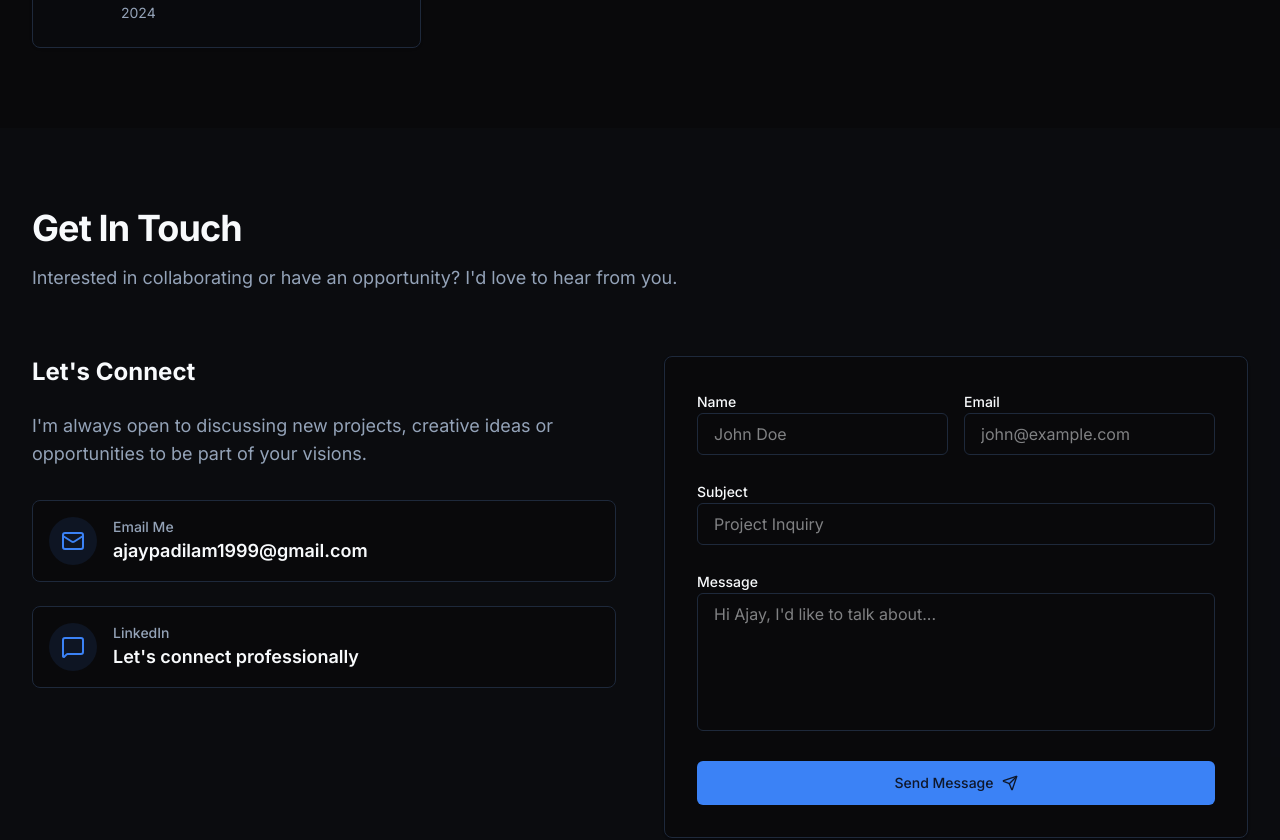
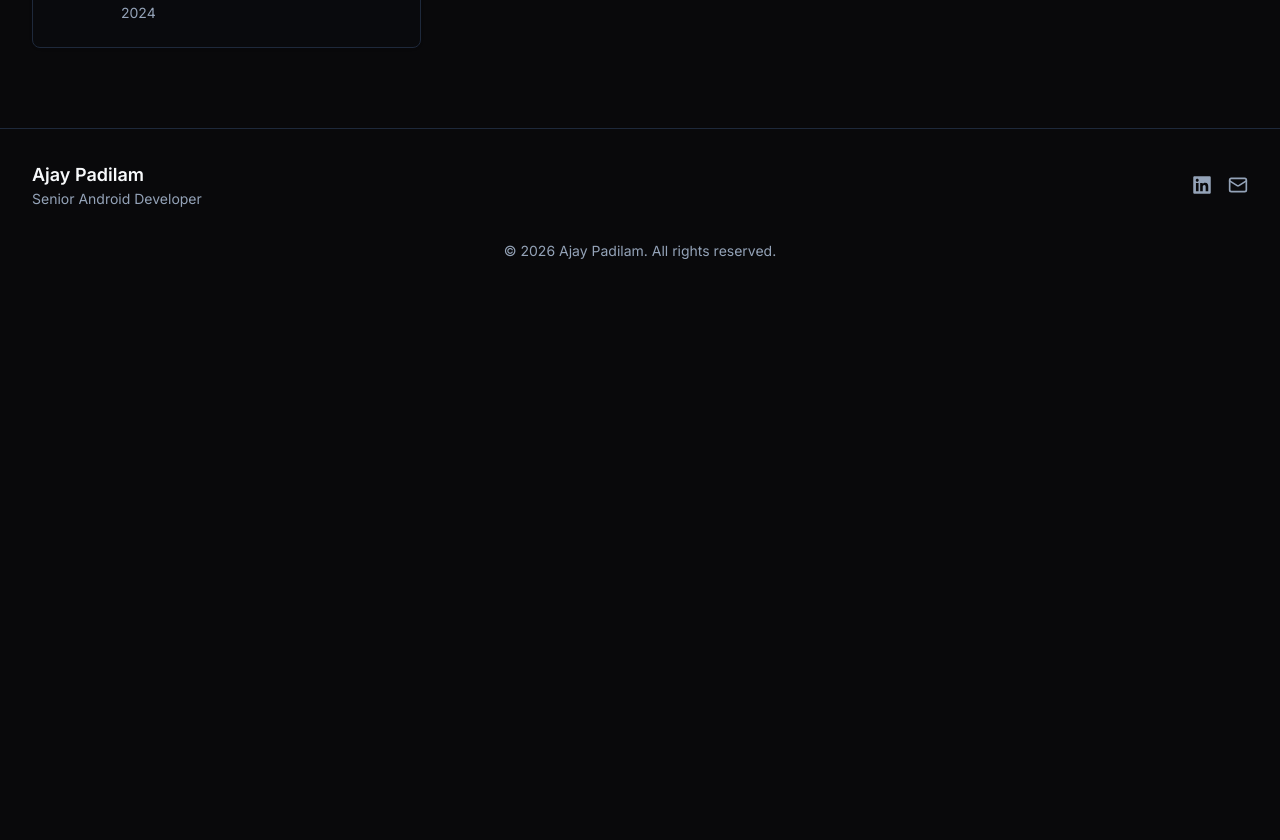
Before and after one commit to ajaypadilam/ajay-portfolio-, a Next.js app: page / in a window 1280 px wide. Shown: the part 7880-8720 px from the top of the page. After the commit the page ends 8173 px from the top, so only its background shows below. Built offline with nearby package versions, Linux system fonts and the light colour scheme.

Commit message:
feat: remove Contact section temporarily

```diff
--- a/src/app/page.tsx
+++ b/src/app/page.tsx
@@ -5,7 +5,7 @@ import { Experience } from "@/components/sections/Experience";
 import { Projects } from "@/components/sections/Projects";
 import { Architecture } from "@/components/sections/Architecture";
 import { Certifications } from "@/components/sections/Certifications";
-import { Contact } from "@/components/sections/Contact";
+
 
 export default function Home() {
   return (
@@ -17,7 +17,7 @@ export default function Home() {
       <Projects />
       <Architecture />
       <Certifications />
-      <Contact />
+
     </>
   );
 }
--- a/src/components/sections/Contact.tsx
+++ b/src/components/sections/Contact.tsx
@@ -5,13 +5,42 @@ import { personalInfo } from "@/lib/data";
 import { SectionHeader } from "../ui/SectionHeader";
 import { Card, CardContent } from "../ui/Card";
 import { Button } from "../ui/Button";
-import { Mail, MessageSquare, Send } from "lucide-react";
+import { Mail, MessageSquare, Send, CheckCircle, AlertCircle, Loader2 } from "lucide-react";
+import { useState, useRef } from "react";
+import emailjs from "@emailjs/browser";
+
+// ── EmailJS credentials ──────────────────────────────────────────────────────
+// Replace these three values with your own from https://www.emailjs.com
+const EMAILJS_SERVICE_ID  = "YOUR_SERVICE_ID";   // e.g. "service_abc123"
+const EMAILJS_TEMPLATE_ID = "YOUR_TEMPLATE_ID";  // e.g. "template_xyz456"
+const EMAILJS_PUBLIC_KEY  = "YOUR_PUBLIC_KEY";   // e.g. "abc123XYZ"
+// ─────────────────────────────────────────────────────────────────────────────
+
+type Status = "idle" | "sending" | "success" | "error";
 
 export function Contact() {
-  const handleSubmit = (e: React.FormEvent) => {
+  const formRef = useRef<HTMLFormElement>(null);
+  const [status, setStatus] = useState<Status>("idle");
+
+  const handleSubmit = async (e: React.FormEvent) => {
     e.preventDefault();
-    // In a real app, integrate with an email service or backend here.
-    alert("Thank you for your message! This is a demo form.");
+    if (!formRef.current) return;
+
+    setStatus("sending");
+
+    try {
+      await emailjs.sendForm(
+        EMAILJS_SERVICE_ID,
+        EMAILJS_TEMPLATE_ID,
+        formRef.current,
+        EMAILJS_PUBLIC_KEY
+      );
+      setStatus("success");
+      formRef.current.reset();
+    } catch (err) {
+      console.error("EmailJS error:", err);
+      setStatus("error");
+    }
   };
 
   return (
@@ -35,7 +64,10 @@ export function Contact() {
             </p>
 
             <div className="space-y-6">
-              <a href={`mailto:${personalInfo.email}`} className="flex items-center p-4 bg-background border border-border rounded-lg hover:border-primary/50 transition-colors group">
+              <a
+                href={`mailto:${personalInfo.email}`}
+                className="flex items-center p-4 bg-background border border-border rounded-lg hover:border-primary/50 transition-colors group"
+              >
                 <div className="p-3 bg-primary/10 rounded-full text-primary mr-4 group-hover:scale-110 transition-transform">
                   <Mail className="w-6 h-6" />
                 </div>
@@ -45,7 +77,12 @@ export function Contact() {
                 </div>
               </a>
 
-              <a href={personalInfo.linkedin} target="_blank" rel="noopener noreferrer" className="flex items-center p-4 bg-background border border-border rounded-lg hover:border-primary/50 transition-colors group">
+              <a
+                href={personalInfo.linkedin}
+                target="_blank"
+                rel="noopener noreferrer"
+                className="flex items-center p-4 bg-background border border-border rounded-lg hover:border-primary/50 transition-colors group"
+              >
                 <div className="p-3 bg-primary/10 rounded-full text-primary mr-4 group-hover:scale-110 transition-transform">
                   <MessageSquare className="w-6 h-6" />
                 </div>
@@ -65,23 +102,59 @@ export function Contact() {
           >
             <Card>
               <CardContent className="p-6 md:p-8">
-                <form onSubmit={handleSubmit} className="space-y-6">
+
+                {/* Success state */}
+                {status === "success" && (
+                  <div className="flex flex-col items-center justify-center py-12 text-center gap-4">
+                    <CheckCircle className="w-16 h-16 text-green-500" />
+                    <h4 className="text-xl font-bold">Message Sent!</h4>
+                    <p className="text-muted-foreground">
+                      Thanks for reaching out. I&apos;ll get back to you as soon as possible.
+                    </p>
+                    <Button variant="outline" onClick={() => setStatus("idle")}>
+                      Send Another Message
+                    </Button>
+                  </div>
+                )}
+
+                {/* Error state */}
+                {status === "error" && (
+                  <div className="flex flex-col items-center justify-center py-8 text-center gap-4">
+                    <AlertCircle className="w-12 h-12 text-red-500" />
+                    <h4 className="text-lg font-bold">Something went wrong</h4>
+                    <p className="text-muted-foreground text-sm">
+                      Please try again or email me directly at{" "}
+                      <a href={`mailto:${personalInfo.email}`} className="text-primary underline">
+                        {personalInfo.email}
+                      </a>
+                    </p>
+                    <Button variant="outline" onClick={() => setStatus("idle")}>
+                      Try Again
+                    </Button>
+                  </div>
+                )}
+
+                {/* Form */}
+                {(status === "idle" || status === "sending") && (
+                  <form ref={formRef} onSubmit={handleSubmit} className="space-y-6">
                     <div className="grid grid-cols-2 gap-4">
                       <div className="space-y-2">
-                      <label htmlFor="name" className="text-sm font-medium">Name</label>
+                        <label htmlFor="from_name" className="text-sm font-medium">Name</label>
                         <input
                           type="text"
-                        id="name"
+                          id="from_name"
+                          name="from_name"
                           required
                           className="w-full px-4 py-2 bg-background border border-border rounded-md focus:outline-none focus:ring-2 focus:ring-primary focus:border-transparent"
                           placeholder="John Doe"
                         />
                       </div>
                       <div className="space-y-2">
-                      <label htmlFor="email" className="text-sm font-medium">Email</label>
+                        <label htmlFor="reply_to" className="text-sm font-medium">Email</label>
                         <input
                           type="email"
-                        id="email"
+                          id="reply_to"
+                          name="reply_to"
                           required
                           className="w-full px-4 py-2 bg-background border border-border rounded-md focus:outline-none focus:ring-2 focus:ring-primary focus:border-transparent"
                           placeholder="john@example.com"
@@ -94,6 +167,7 @@ export function Contact() {
                       <input
                         type="text"
                         id="subject"
+                        name="subject"
                         required
                         className="w-full px-4 py-2 bg-background border border-border rounded-md focus:outline-none focus:ring-2 focus:ring-primary focus:border-transparent"
                         placeholder="Project Inquiry"
@@ -104,17 +178,33 @@ export function Contact() {
                       <label htmlFor="message" className="text-sm font-medium">Message</label>
                       <textarea
                         id="message"
+                        name="message"
                         rows={5}
                         required
                         className="w-full px-4 py-2 bg-background border border-border rounded-md focus:outline-none focus:ring-2 focus:ring-primary focus:border-transparent resize-none"
-                      placeholder="Hi Ajay, I&apos;d like to talk about..."
-                    ></textarea>
+                        placeholder="Hi Ajay, I'd like to talk about..."
+                      />
                     </div>
 
-                  <Button type="submit" className="w-full" size="lg">
+                    <Button
+                      type="submit"
+                      className="w-full"
+                      size="lg"
+                      disabled={status === "sending"}
+                    >
+                      {status === "sending" ? (
+                        <>
+                          <Loader2 className="w-4 h-4 mr-2 animate-spin" /> Sending...
+                        </>
+                      ) : (
+                        <>
                           Send Message <Send className="w-4 h-4 ml-2" />
+                        </>
+                      )}
                     </Button>
                   </form>
+                )}
+
               </CardContent>
             </Card>
           </motion.div>
```
Lines whose indentation alone changed are shown as unchanged.
